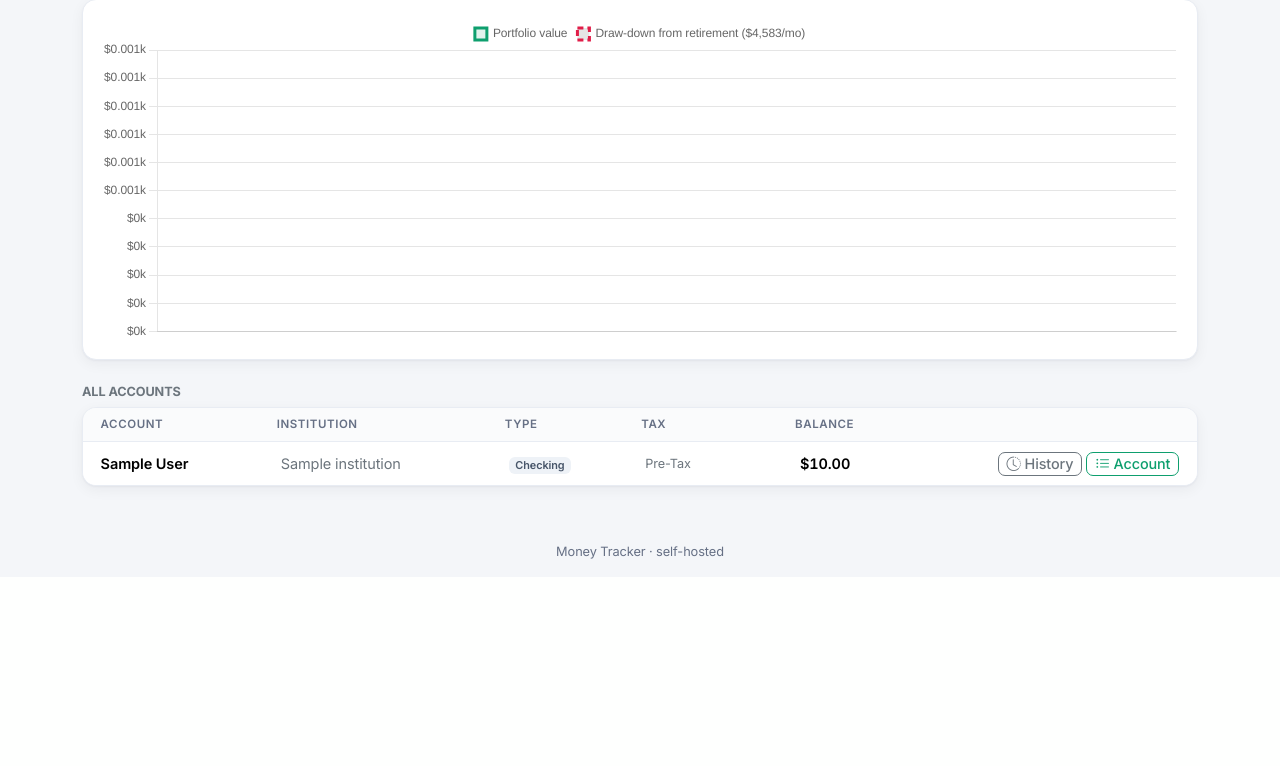
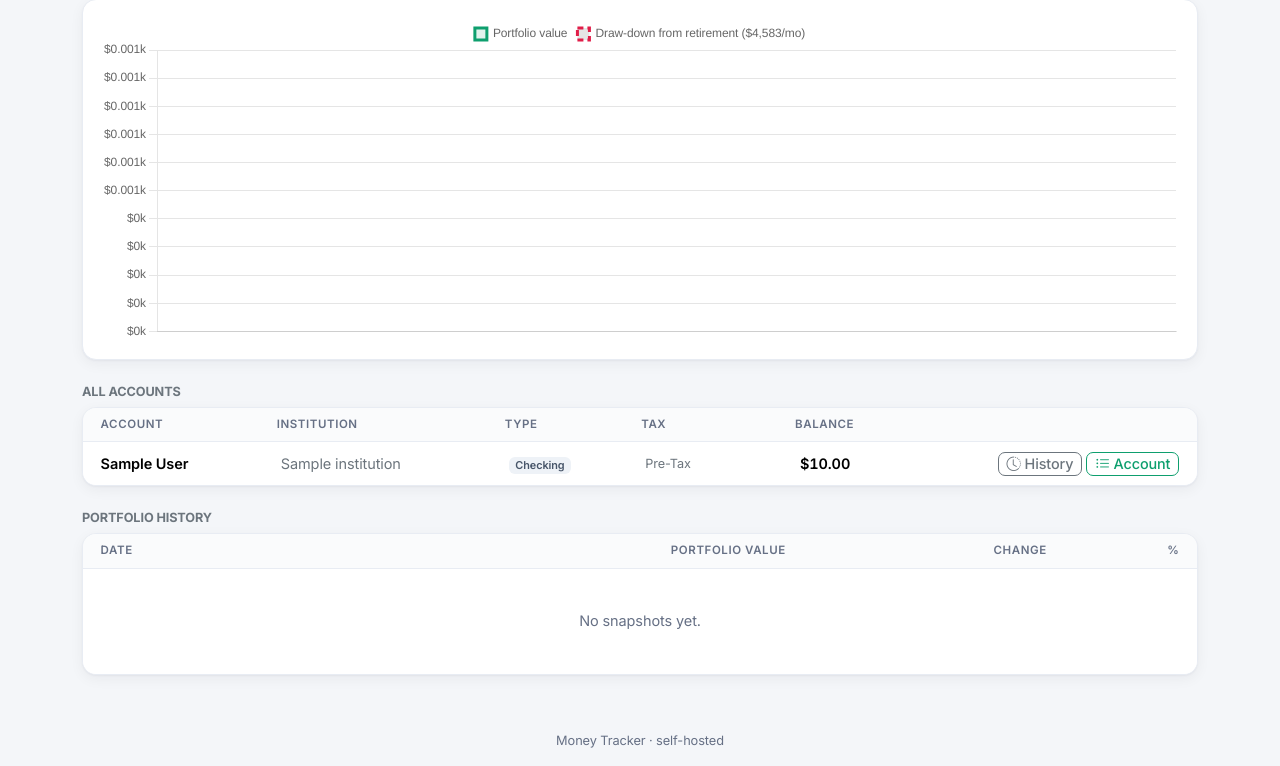
Before and after one commit to jaysuzi5/money-tracker, a Django app: page /portfolio/ in a window 1280 px wide. Shown: the part 501-1267 px from the top of the page. Before the commit the page ends 1060 px from the top, so only its background shows below. Run offline with Django 5.2, Linux system fonts and the light colour scheme; a user stored in the database is signed in; tables that the repository leaves empty hold one stand-in row (values such as "Sample post"); some libraries are stand-ins or nearby versions.

Commit message:
Net Worth: round Net Worth column to dollar; Portfolio: add +/- history table
Co-Authored-By: Claude Opus 4.8 <noreply@anthropic.com>

```diff
--- a/templates/tracker/networth.html
+++ b/templates/tracker/networth.html
@@ -53,7 +53,7 @@
     {% for r in rows %}
       <tr>
         <td class="text-nowrap fw-semibold">{{ r.s.snapshot_date|date:"M j, Y" }}</td>
-        <td class="text-end num fw-semibold">${{ r.s.net_worth|floatformat:2|intcomma }}</td>
+        <td class="text-end num fw-semibold">${{ r.s.net_worth|floatformat:0|intcomma }}</td>
         <td class="text-end num {% if r.change and r.change >= 0 %}amount-pos{% elif r.change %}amount-neg{% endif %}">
           {% if r.change != None %}{% if r.change >= 0 %}+{% endif %}${{ r.change|floatformat:0|intcomma }}{% else %}—{% endif %}</td>
         <td class="text-end num small {% if r.pct and r.pct >= 0 %}amount-pos{% elif r.pct %}amount-neg{% else %}text-secondary{% endif %}">
--- a/templates/tracker/portfolio.html
+++ b/templates/tracker/portfolio.html
@@ -59,6 +59,28 @@
     </tbody>
   </table>
 </div>
+
+{# 5. Portfolio history (+/-) #}
+<h6 class="text-secondary text-uppercase small fw-bold mb-2 mt-4">Portfolio History</h6>
+<div class="card table-card">
+  <table class="table table-hover">
+    <thead><tr><th>Date</th><th class="text-end">Portfolio Value</th><th class="text-end">Change</th><th class="text-end">%</th></tr></thead>
+    <tbody>
+    {% for r in perf_rows %}
+      <tr>
+        <td class="text-nowrap fw-semibold">{{ r.date|date:"M j, Y" }}</td>
+        <td class="text-end num fw-semibold">${{ r.balance|floatformat:0|intcomma }}</td>
+        <td class="text-end num {% if r.change and r.change >= 0 %}amount-pos{% elif r.change %}amount-neg{% endif %}">
+          {% if r.change != None %}{% if r.change >= 0 %}+{% endif %}${{ r.change|floatformat:0|intcomma }}{% else %}—{% endif %}</td>
+        <td class="text-end num small {% if r.pct and r.pct >= 0 %}amount-pos{% elif r.pct %}amount-neg{% else %}text-secondary{% endif %}">
+          {% if r.pct != None %}{% if r.pct >= 0 %}+{% endif %}{{ r.pct|floatformat:1 }}%{% else %}—{% endif %}</td>
+      </tr>
+    {% empty %}
+      <tr><td colspan="4"><div class="empty-state">No snapshots yet.</div></td></tr>
+    {% endfor %}
+    </tbody>
+  </table>
+</div>
 {% endblock %}
 
 {% block scripts %}
--- a/tracker/views.py
+++ b/tracker/views.py
@@ -1130,6 +1130,17 @@ def portfolio(request):
                 latest[s['account_id']] = s['balance']
         series.append({'date': d.isoformat(), 'balance': float(sum(latest.values(), Decimal('0')))})
 
+    # +/- history table (newest first), with month-over-month change
+    perf_rows = []
+    prev = None
+    for pt, d in zip(series, dates):
+        bal = Decimal(str(pt['balance']))
+        change = (bal - prev) if prev is not None else None
+        pct = (float(change) / float(prev) * 100) if prev else None
+        perf_rows.append({'date': d, 'balance': bal, 'change': change, 'pct': pct})
+        prev = bal
+    perf_rows.reverse()
+
     # drawdown reference (category axis): null before retirement, then linear $DRAWDOWN_MONTHLY/mo.
     # aligned 1:1 with the chart labels so it starts at the retirement snapshot.
     anchor_map = {}
@@ -1146,7 +1157,7 @@ def portfolio(request):
             draw.append(max(0.0, anchor - float(DRAWDOWN_MONTHLY) * months))
 
     return render(request, 'tracker/portfolio.html', {
-        'total': total, 'tax_rows': tax_rows,
+        'total': total, 'tax_rows': tax_rows, 'perf_rows': perf_rows,
         'rows': rows, 'chart': series, 'draw': draw, 'today': timezone.now().date(),
         'draw_monthly': DRAWDOWN_MONTHLY, 'retirement': RETIREMENT_DATE,
     })
```
